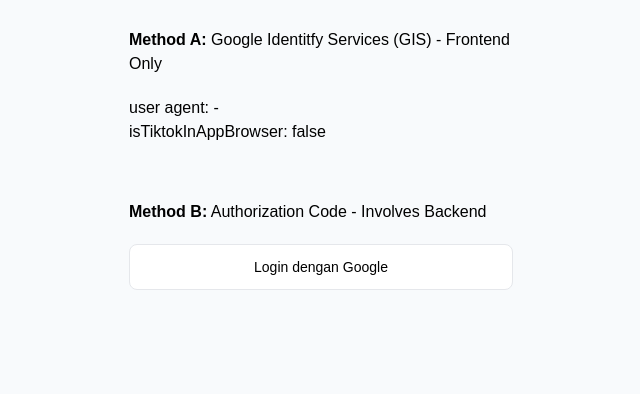
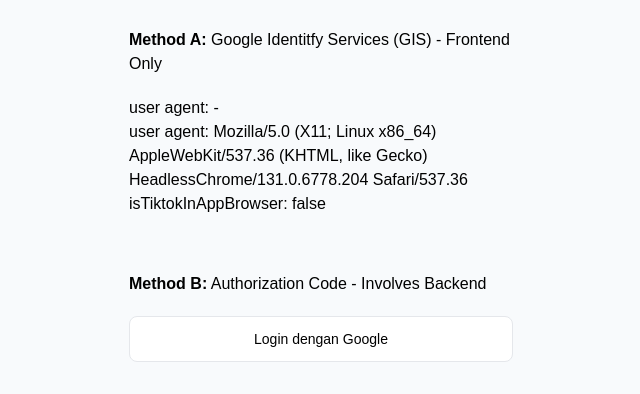
Before and after one commit to ichsanseanaldi/google-button-test, a Next.js app: page / in a window 1280 px wide. Shown: the top 394 px of the page, without its empty margins (319-959 px from the left). Built offline with nearby package versions, Linux system fonts and the light colour scheme.

Commit message:
log actual user agent

```diff
--- a/app/components/GoogleFrontendLogin.tsx
+++ b/app/components/GoogleFrontendLogin.tsx
@@ -54,6 +54,7 @@ export default function GoogleFrontendLogin() {
   return (
     <div>
       <p>user agent: {detectSourceFromUserAgent() || "-"}</p>
+      <p>user agent: {navigator.userAgent}</p>
       <p>isTiktokInAppBrowser: {isTikTokInAppBrowser ? "true" : "false"}</p>
       <Script
         src="https://accounts.google.com/gsi/client"
```
